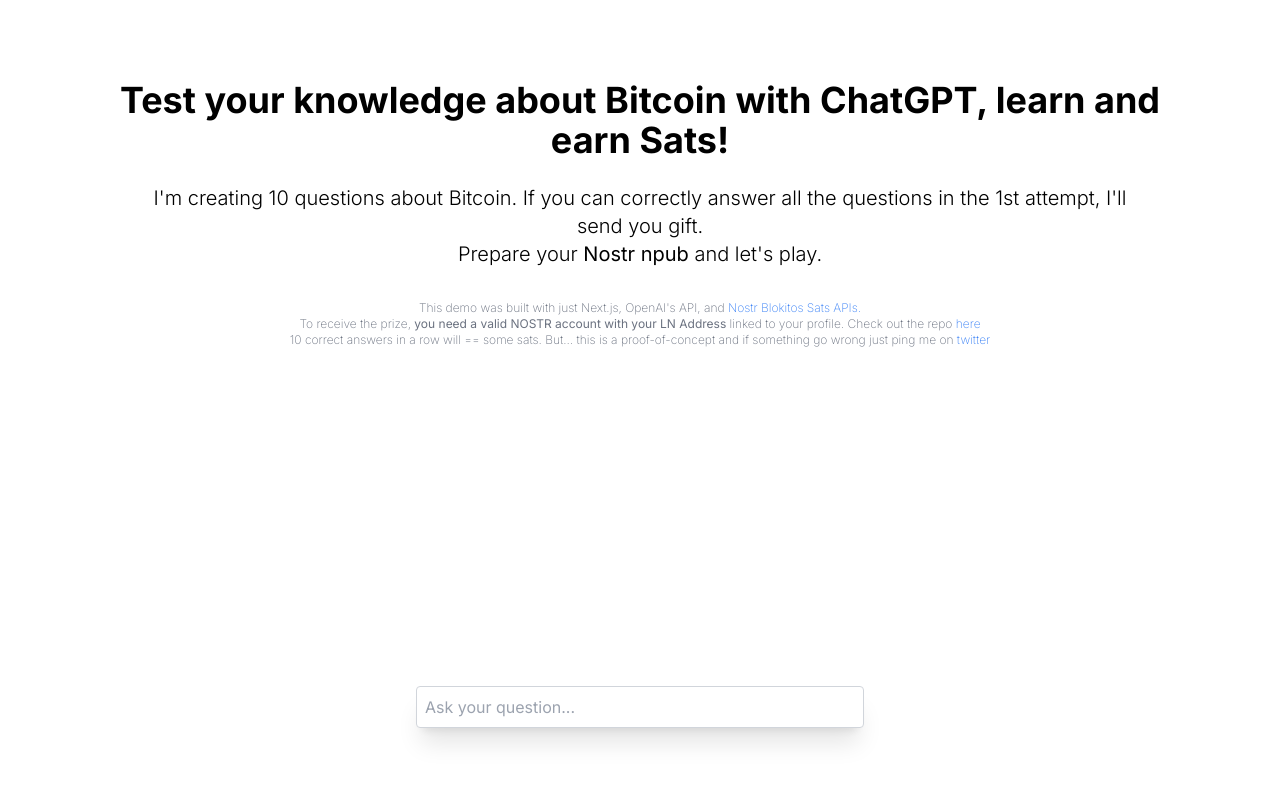
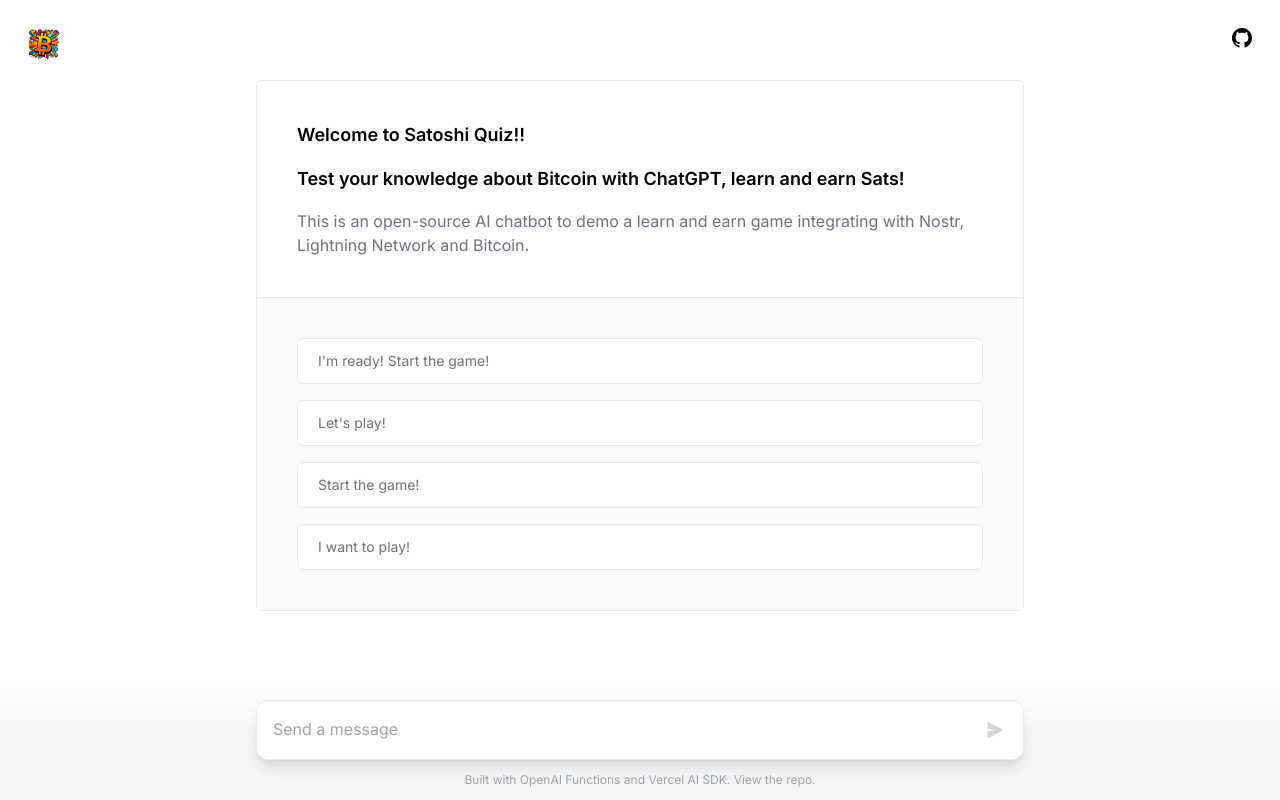
Before and after one commit to eddieoz/satoshiquiz, a Next.js app: page / in a window 1280 px wide. Built offline with nearby package versions, Linux system fonts and the light colour scheme.

Commit message:
new frontend

```diff
--- a/app/page.tsx
+++ b/app/page.tsx
@@ -1,71 +1,212 @@
-'use client';
-import { useChat } from 'ai/react';
+"use client";
+
+import { useRef } from "react";
+import { useChat } from "ai/react";
+import va from "@vercel/analytics";
+import clsx from "clsx";
+import { GithubIcon, LoadingCircle, SendIcon } from "./icons";
+// import { Bot, User } from "lucide-react";
+import { User } from "lucide-react";
+import ReactMarkdown from "react-markdown";
+import remarkGfm from "remark-gfm";
+import Textarea from "react-textarea-autosize";
+import { toast } from "sonner";
+
+const examples = [
+  "I'm ready! Start the game!",
+  "Let's play!",
+  "Start the game!",
+  "I want to play!",
+];
 
 export default function Chat() {
-  const { messages, input, handleInputChange, handleSubmit } = useChat();
+  const formRef = useRef<HTMLFormElement>(null);
+  const inputRef = useRef<HTMLTextAreaElement>(null);
+
+  const { messages, input, setInput, handleSubmit, isLoading } = useChat({
+    onResponse: (response) => {
+      if (response.status === 429) {
+        toast.error("You have reached your request limit for the day.");
+        va.track("Rate limited");
+        return;
+      } else {
+        va.track("Chat initiated");
+      }
+    },
+    onError: (error) => {
+      va.track("Chat errored", {
+        input,
+        error: error.message,
+      });
+    },
+  });
+
+  const disabled = isLoading || input.length === 0;
   let logo = '/opengraph-image.png'
+
   return (
-    <div>
-      <div className="container mx-auto px-10 md:px-28">
-        <h1 className="text-4xl font-bold text-center pt-20 pb-6">Test your knowledge about Bitcoin with ChatGPT, learn and earn Sats!</h1>
-        <h2 className="text-md md:text-xl font-light text-center pb-8 px-8 lg:px-26">I'm creating 10 questions about Bitcoin. If you can correctly answer all the questions in the 1st attempt, I'll send you gift. <br />Prepare your <b>Nostr npub</b> and let's play.</h2>
-        <p className="text-xs font-extralight text-gray-500 text-center xs:px-24">
-          This demo was built with just Next.js, OpenAI's API, and{' '}
+    <main className="flex flex-col items-center justify-between pb-40">
+      <div className="absolute top-5 hidden w-full justify-between px-5 sm:flex">
+        <a
+          href="http://satoshiquiz.eddieoz.com"
+          target="_blank"
+          className="rounded-lg p-2 transition-colors duration-200 hover:bg-stone-100 sm:bottom-auto"
+        >
+          {// add the satoshi quiz logo
+          }
+          <img src="/opengraph-image.png" alt="logo" className="h-8" />
+        </a>
+        <a
+          href="https://github.com/eddieoz/satoshiquiz"
+          target="_blank"
+          className="rounded-lg p-2 transition-colors duration-200 hover:bg-stone-100 sm:bottom-auto"
+        >
+          <GithubIcon />
+        </a>
+      </div>
+      {messages.length > 0 ? (
+        messages.map((message, i) => (
+          <div
+            key={i}
+            className={clsx(
+              "flex w-full items-center justify-center border-b border-gray-200 py-8",
+              message.role === "user" ? "bg-white" : "bg-gray-100",
+            )}
+          >
+            <div className="flex w-full max-w-screen-md items-start space-x-4 px-5 sm:px-0">
+              <div
+                className={clsx(
+                  "p-1.5 text-white",
+                  message.role === "assistant" ? "bg-orange-200" : "bg-black",
+                )}
+              >
+                {message.role === "user" ? (
+                  <User width={20} />
+                ) : (
+                  // <Bot width={20} />
+                  <img src={logo} alt="Satoshi Quiz" className="inline-block w-8 h-8 mr-2 rounded-full" />
+                )}
+              </div>
+              <ReactMarkdown
+                className="prose mt-1 w-full break-words prose-p:leading-relaxed"
+                remarkPlugins={[remarkGfm]}
+                components={{
+                  // open links in new tab
+                  a: (props) => (
+                    <a {...props} target="_blank" rel="noopener noreferrer" />
+                  ),
+                }}
+              >
+                {message.content}
+              </ReactMarkdown>
+            </div>
+          </div>
+        ))
+      ) : (
+        <div className="border-gray-200sm:mx-0 mx-5 mt-20 max-w-screen-md rounded-md border sm:w-full">
+          <div className="flex flex-col space-y-4 p-7 sm:p-10">
+            <h1 className="text-lg font-semibold text-black">
+              Welcome to Satoshi Quiz!!
+            </h1>
+            <h2 className="text-lg font-semibold text-black">
+              Test your knowledge about Bitcoin with ChatGPT, learn and earn Sats!
+            </h2>
+            <p className="text-gray-500">
+              This is an open-source AI chatbot to demo a learn and earn game integrating with Nostr, Lightning Network and Bitcoin.
+            </p>
+          </div>
+          <div className="flex flex-col space-y-4 border-t border-gray-200 bg-gray-50 p-7 sm:p-10">
+            {examples.map((example, i) => (
+              <button
+                key={i}
+                className="rounded-md border border-gray-200 bg-white px-5 py-3 text-left text-sm text-gray-500 transition-all duration-75 hover:border-black hover:text-gray-700 active:bg-gray-50"
+                onClick={() => {
+                  setInput(example);
+                  inputRef.current?.focus();
+                }}
+              >
+                {example}
+              </button>
+            ))}
+          </div>
+        </div>
+      )}
+      <div className="fixed bottom-0 flex w-full flex-col items-center space-y-3 bg-gradient-to-b from-transparent via-gray-100 to-gray-100 p-5 pb-3 sm:px-0">
+        <form
+          ref={formRef}
+          onSubmit={handleSubmit}
+          className="relative w-full max-w-screen-md rounded-xl border border-gray-200 bg-white px-4 pb-2 pt-3 shadow-lg sm:pb-3 sm:pt-4"
+        >
+          <Textarea
+            ref={inputRef}
+            tabIndex={0}
+            required
+            rows={1}
+            autoFocus
+            placeholder="Send a message"
+            value={input}
+            onChange={(e) => setInput(e.target.value)}
+            onKeyDown={(e) => {
+              if (e.key === "Enter" && !e.shiftKey) {
+                formRef.current?.requestSubmit();
+                e.preventDefault();
+              }
+            }}
+            spellCheck={false}
+            className="w-full pr-10 focus:outline-none"
+          />
+          <button
+            className={clsx(
+              "absolute inset-y-0 right-3 my-auto flex h-8 w-8 items-center justify-center rounded-md transition-all",
+              disabled
+                ? "cursor-not-allowed bg-white"
+                : "bg-green-500 hover:bg-green-600",
+            )}
+            disabled={disabled}
+          >
+            {isLoading ? (
+              <LoadingCircle />
+            ) : (
+              <SendIcon
+                className={clsx(
+                  "h-4 w-4",
+                  input.length === 0 ? "text-gray-300" : "text-white",
+                )}
+              />
+            )}
+          </button>
+        </form>
+        <p className="text-center text-xs text-gray-400">
+          Built with{" "}
           <a
-            href="https://github.com/eddieoz/nostr-blokitos-sats"
-            className="text-blue-500 hover:underline"
+            href="https://platform.openai.com/docs/guides/gpt/function-calling"
             target="_blank"
+            rel="noopener noreferrer"
+            className="transition-colors hover:text-black"
           >
-            Nostr Blokitos Sats APIs.
+            OpenAI Functions
+          </a>{" "}
+          and{" "}
+          <a
+            href="https://sdk.vercel.ai/docs"
+            target="_blank"
+            rel="noopener noreferrer"
+            className="transition-colors hover:text-black"
+          >
+            Vercel AI SDK
           </a>
-          </p>
-          <p className="text-xs font-extralight text-gray-500 text-center xs:px-24">
-            To receive the prize, <b>you need a valid NOSTR account with your LN Address</b> linked to your profile. Check out the repo{' '}
+          .{" "}
           <a
             href="https://github.com/eddieoz/satoshiquiz"
-            className="text-blue-500 hover:underline"
             target="_blank"
+            rel="noopener noreferrer"
+            className="transition-colors hover:text-black"
           >
-            here
+            View the repo
           </a>
-        </p>
-        <p className="text-xs font-extralight text-gray-500 text-center xs:px-24">
-          10 correct answers in a row will == some sats. But... this is a proof-of-concept and if something go wrong just ping me on{' '}
-          <a
-            href="https://twitter.com/eddieoz"
-            className="text-blue-500 hover:underline"
-            target="_blank"
-          >
-            twitter
-          </a>
+          .
         </p>
       </div>
-      <div className="flex flex-col w-full max-w-md pt-20 pb-48 mx-auto stretch">
-        {messages.length > 0
-          ? messages.map((m, index) => (
-              <div key={index} className="whitespace-pre-wrap py-1">
-                {m.role === 'user' ?
-                  <span className="text-lg font-bold text-cyan-600">You: </span>
-                :
-                  <>
-                    <img src={logo} alt="Satoshi Quiz" className="inline-block w-8 h-8 mr-2 rounded-full" />
-                    <span className="text-lg font-bold text-purple-600">Satoshi Quiz: </span>
-                  </>
-                }
-                {m.role === 'assistant' ? m.content : m.content}
-              </div>
-            ))
-          : null}
-
-        <form onSubmit={handleSubmit}>
-          <input
-            className="fixed bottom-10 w-full max-w-md p-2 mb-8 border border-gray-300 rounded shadow-xl"
-            value={input}
-            placeholder="Ask your question..."
-            onChange={handleInputChange}
-          />
-        </form>
-      </div>
-    </div>
+    </main>
   );
 }
--- /dev/null
+++ b/app/toaster.tsx
@@ -0,0 +1,3 @@
+"use client";
+
+export { Toaster as default } from "sonner";
```
Also changed, not shown: app/api/chat/route.ts (+23 -10 lines), package.json (+8 -1 lines), 1 other file (tests, documents, lock files or other folders).
